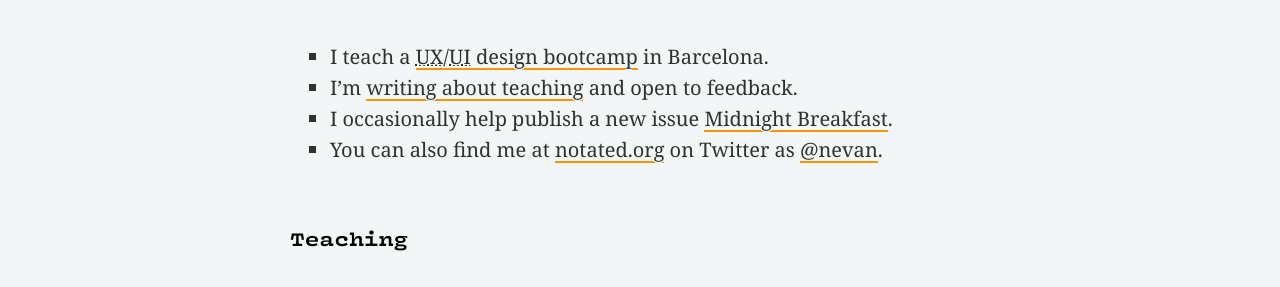
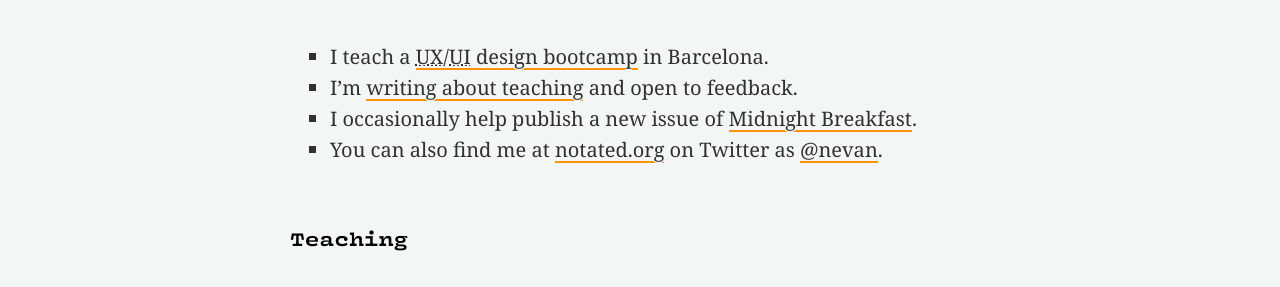
Before and after one commit to nevanscott/nevanscott.github.io, a Jekyll site: the page built from index.md, in a window 1280 px wide. Shown: the part 256-543 px from the top of the page. Built offline with Jekyll 4.4.1, drawn with Linux system fonts in a browser that asks for light colours; some web fonts are replaced.

```diff
--- a/index.md
+++ b/index.md
@@ -5,7 +5,7 @@
 
 * I teach a [UX/UI design bootcamp](https://uxui.cat) in Barcelona.
 * I'm [writing about teaching](https://teaching.nevan.org) and open to feedback.
-* I occasionally help publish a new issue [Midnight Breakfast](http://midnightbreakfast.com/).
+* I occasionally help publish a new issue of [Midnight Breakfast](http://midnightbreakfast.com/).
 * You can also find me at <a href="http://notated.org">notated.org</a> on Twitter as <a href="https://twitter.com/nevan" rel="me">@nevan</a>.
 
 
```
